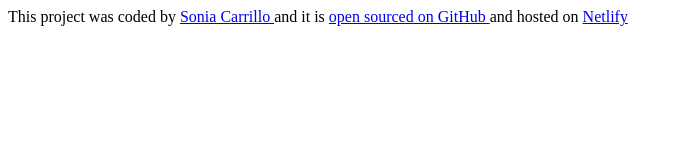
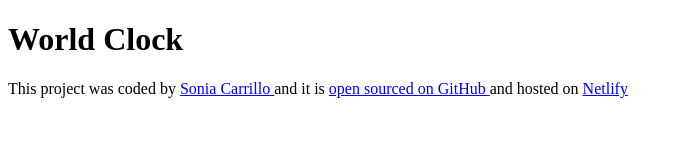
Before and after one commit to SoniaCarrilloM/world-clock, a plain HTML site: page index.html in a window 1280 px wide. Shown: the whole page, without its empty margins (0-682 px from the left). Drawn offline with Linux system fonts and the light colour scheme.

Commit message:
finished start structure

```diff
--- a/CSS/style.css
+++ b/CSS/style.css
@@ -0,0 +1,12 @@
+body {
+  background: pink;
+  color: white;
+}
+
+h1 {
+  text-align: center;
+}
+
+footer {
+  text-align: center;
+}
--- a/index.html
+++ b/index.html
@@ -7,10 +7,12 @@
     <link ref="stylesheet" href="css/style.css" />
   </head>
   <body>
-    <foot>
+    <h1>World Clock</h1>
+    <footer>
       This project was coded by <a href="#">Sonia Carrillo </a>and it is
       <a href="#" target="_blank"> open sourced on GitHub </a>and hosted on
       <a href="#" target="_blank">Netlify </a>
-    </foot>
+    </footer>
+    <script src="javascript/index.js"></script>
   </body>
 </html>
```
